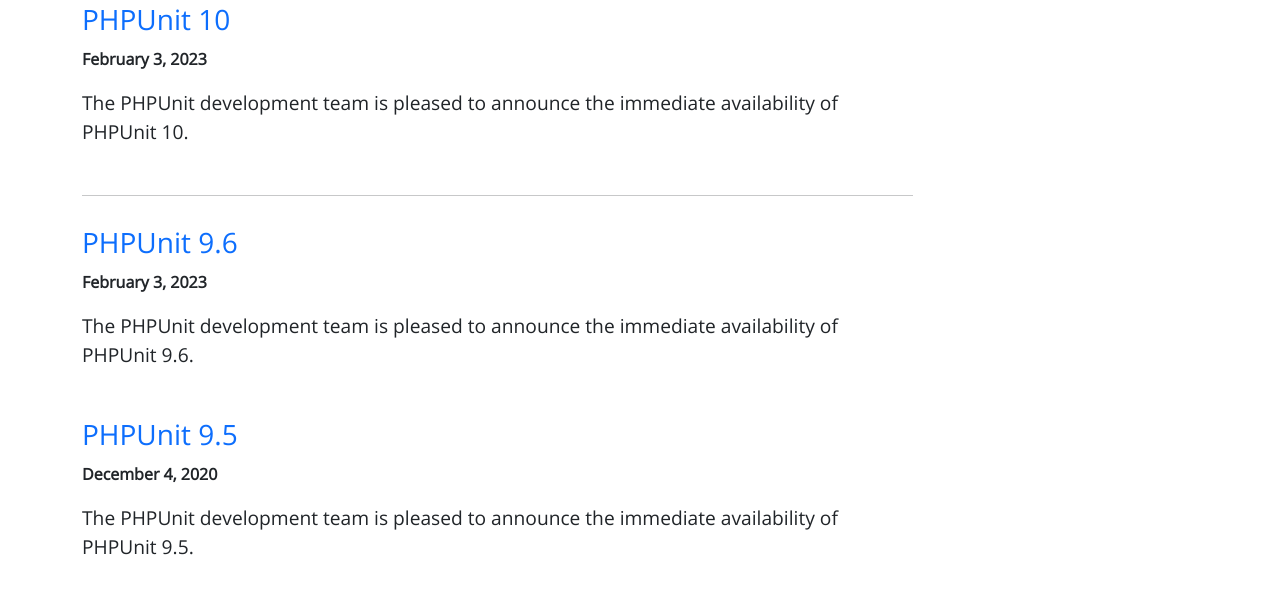
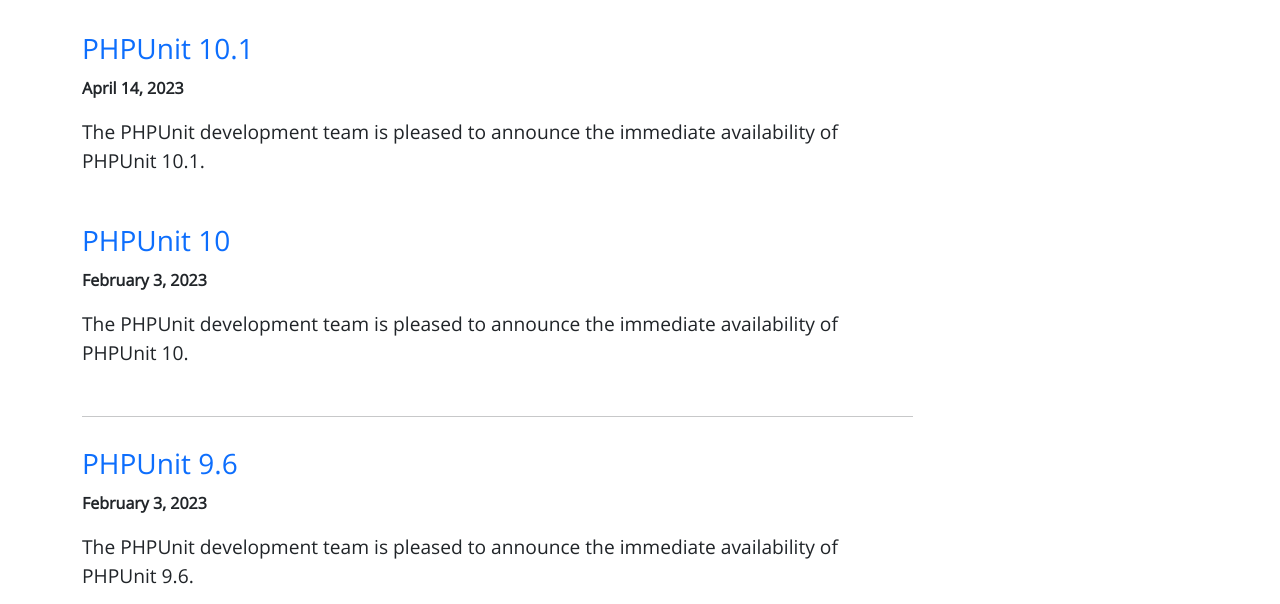
Before and after one commit to sebastianbergmann/phpunit-website, a plain HTML site: page public/announcements/index.html in a window 1280 px wide. Shown: the part 155-759 px from the top of the page. Drawn offline with Linux system fonts and the light colour scheme.

Commit message:
Announce PHPUnit 10.1

```diff
--- a/public/announcements/index.html
+++ b/public/announcements/index.html
@@ -35,6 +35,10 @@
             <div class="row">
                 <div class="col-md-9">
                     <h1>Announcements for PHPUnit</h1>
+                    <br/>
+                    <h3><a href="https://github.com/sebastianbergmann/phpunit/blob/10.1.0/ChangeLog-10.1.md#1010---2023-04-14">PHPUnit 10.1</a></h3>
+                    <p><time datetime="2023-04-14" title="April 14, 2023">April 14, 2023</time></p>
+                    <p class="announcement">The PHPUnit development team is pleased to announce the immediate availability of PHPUnit 10.1.</p>
                     <h3><a href="phpunit-10.html">PHPUnit 10</a></h3>
                     <p><time datetime="2023-02-03" title="February 3, 2023">February 3, 2023</time></p>
                     <p class="announcement">The PHPUnit development team is pleased to announce the immediate availability of PHPUnit 10.</p>
```
